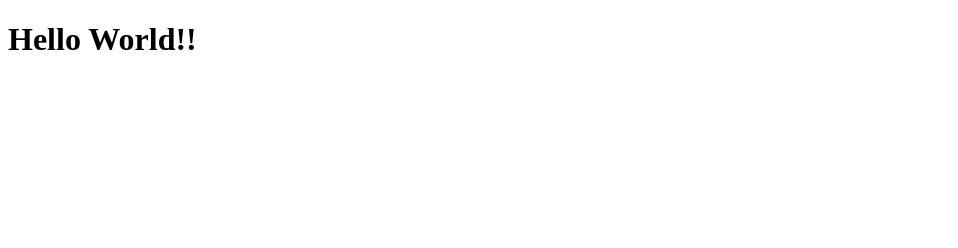
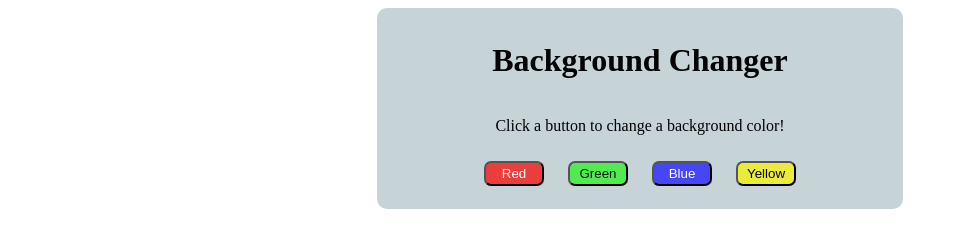
Before and after one commit to ishubhusal09-cmd/Web-Development-, a plain HTML site: page index.html in a window 1280 px wide. Shown: the whole page, without its empty margins (0-958 px from the left). Drawn offline with Linux system fonts and the light colour scheme.

Commit message:
Learning HTML and CSS

```diff
--- /dev/null
+++ b/external.css
@@ -0,0 +1,32 @@
+h1 {
+            color:burlywood;
+            background-color:darkolivegreen;
+            font-size:xx-large;
+            font-style: italic;
+            text-align: center;
+            text-decoration:overline
+        }.
+
+        body {
+            background-color: lightblue;
+            font-size: larger;
+            text-decoration: wavy;
+
+        }
+        table{
+            text-decoration: dotted;
+            font-style: italic;
+            background-color: cornsilk;
+        }
+
+div {
+  background-color: pink;
+  width: 300px;
+  border: 15px solid yellow;
+  padding: 50px;
+  margin: 20px;
+
+}
+body {
+    background-color: rgb(115, 255, 255);
+}
--- /dev/null
+++ b/index.css
@@ -0,0 +1,46 @@
+#container{
+    display: flex;
+    flex-direction: column;
+    align-items: center;
+    background-color: rgb(198, 212, 216);
+    border-radius: 10px;
+    padding: 1%;
+    width: 500px;
+}
+#red{
+background-color: rgb(236, 61, 61);
+color: white;
+margin: 10px;
+width: 60px;
+padding: 1%;
+border-radius: 7px;
+}
+#green{
+    background-color: rgb(79, 236, 79);
+  color:rgb(14, 13, 13);
+  margin: 10px;
+  width: 60px;
+  padding: 1%;
+  border-radius: 7px;
+}
+#blue{
+    background-color: rgb(70, 70, 245);
+    color: white;
+    margin: 10px;
+    width: 60px;
+    padding: 1%;
+    border-radius: 7px;
+}
+#yellow{
+    background-color: rgb(235, 235, 59);
+    color: black;
+    margin: 10px;
+    width: 60px;
+    padding: 1%;
+    border-radius: 7px;
+}
+body{
+    align-items: center;
+    display: flex;
+    justify-content: center;
+}
--- a/index.html
+++ b/index.html
@@ -1,11 +1,37 @@
 <!DOCTYPE html>
 <html lang="en">
+
 <head>
-    <meta charset="UTF-8">
-    <meta name="viewport" content="width=device-width, initial-scale=1.0">
-    <title>Document</title>
+    <title>BackgroundChanger</title>
+    <link rel="stylesheet" href="index.css">
+
+   <script>
+    function Red() {
+        document.getElementById('container').style.backgroundColor='Red';
+    }
+    function Green() {
+        document.getElementById('container').style.backgroundColor='Green';
+    }
+    function Blue() {
+        document.getElementById('container').style.backgroundColor='Blue';
+    }
+    function Yellow() {
+        document.getElementById('container').style.backgroundColor='Yellow';
+    }
+   </script>
+
 </head>
+
 <body>
-    <h1>Hello World!!</h1>
+    <div id="container">
+        <h1>Background Changer</h1>
+        <p>Click a button to change a background color!</p>
+        <div class="btn">
+            <button id="red" onclick="Red()"> Red </button>
+            <button id="green" onclick="Green()"> Green </button>
+            <button id="blue" onclick="Blue()"> Blue </button>
+            <button id="yellow" onclick="Yellow()"> Yellow </button>
+        </div>
+    </div>
 </body>
 </html>
```
Also changed, not shown: external.html (added, +37 -0 lines), form.html (added, +80 -0 lines).
